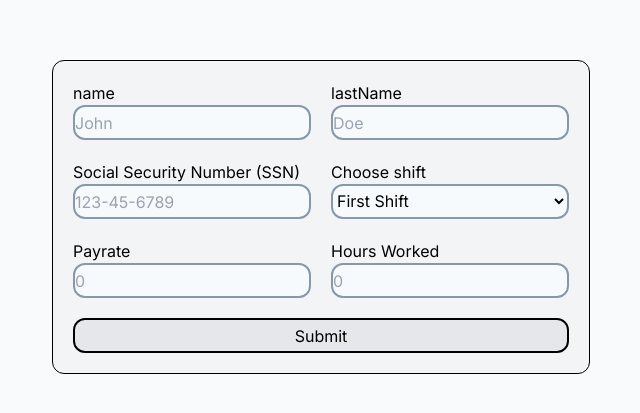
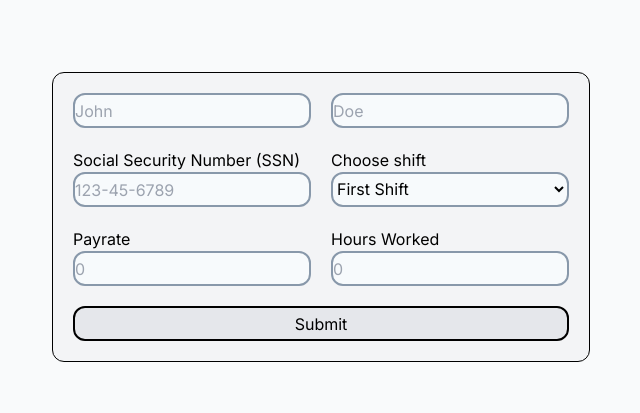
Before and after one commit to Yurem1/Payroll-Program, a Next.js app: page / in a window 1280 px wide. Shown: the part 183-596 px from the top of the page, without its empty margins (319-959 px from the left). Built offline with nearby package versions, Linux system fonts and the light colour scheme.

Commit message:
Update label and input attributes in InputName component

```diff
--- a/src/components/name.tsx
+++ b/src/components/name.tsx
@@ -18,9 +18,9 @@ const InputName = React.forwardRef(function InputName(props, ref) {
             return (
                 <fieldset key={key}>
                     <div className='flex flex-col'>
-                        <label>{value.input}</label>
+                        <label>{value.label}</label>
                         <input name={value.input} type='text' placeholder={value.placeholder}
-                        required/>
+                        required maxLength={12}/>
                     </div>
                 </fieldset>
             );
```
